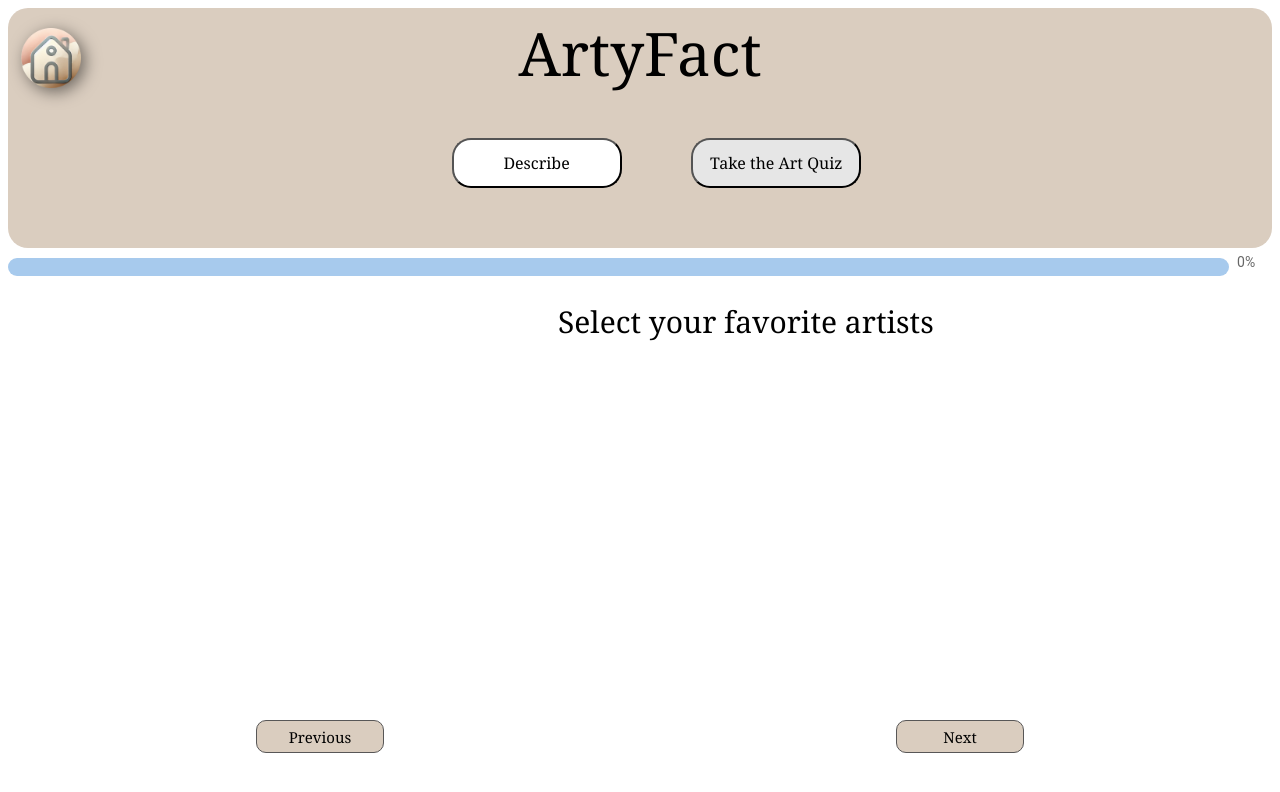
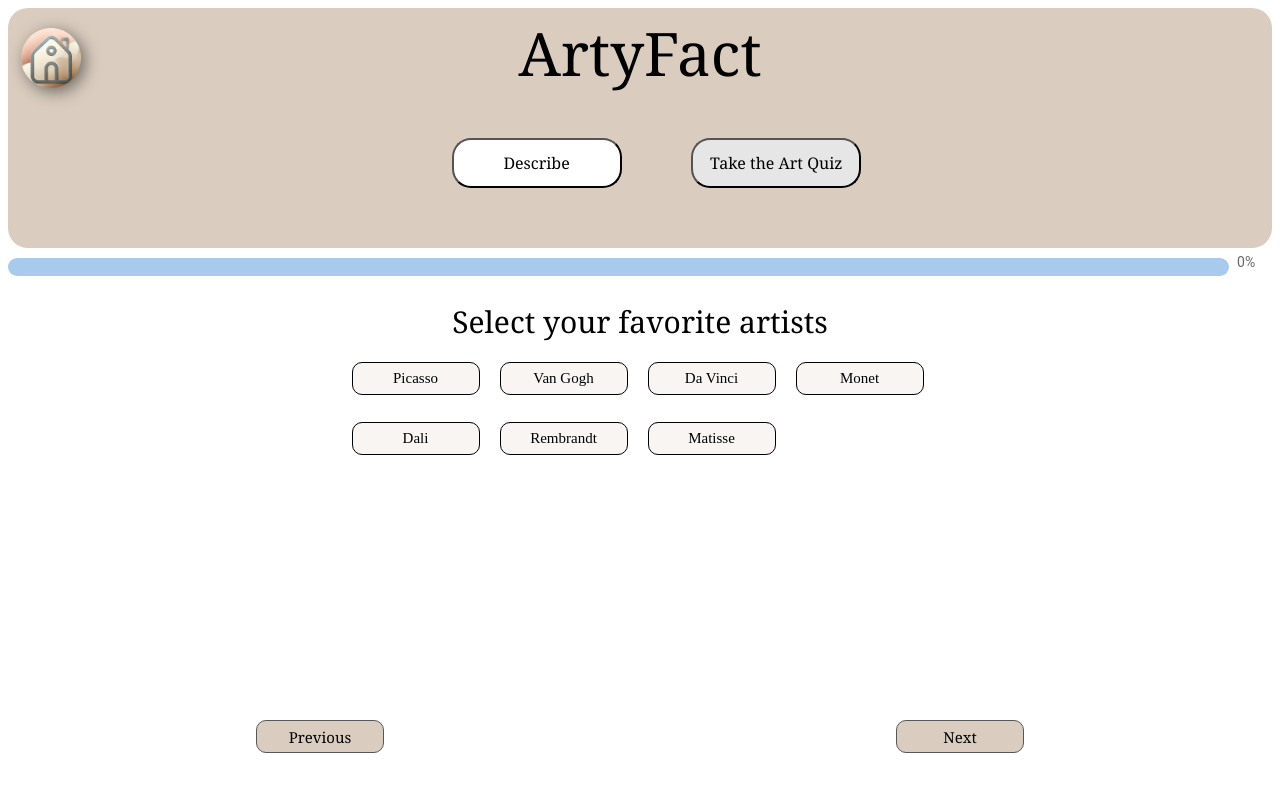
Before and after one commit to Manas3005/ArtyFact, a React (Vite) app: page /#/findMyTaste in a window 1280 px wide. Both pictures are taken after a click on the button "Take the Art Quiz". Shown: the top 792 px of the page. Built offline with nearby package versions, Linux system fonts and the light colour scheme.

Commit message:
Update styling and view to include artist options

```diff
--- a/src/reactjs/findMyTastePresenter.jsx
+++ b/src/reactjs/findMyTastePresenter.jsx
@@ -1,7 +1,8 @@
 import { FindMyTasteTopBarView } from "../views/findMyTastePageViews/findMyTasteTopBarView"
 import { DreamArtDescView } from "../views/findMyTastePageViews/dreamArtDescView"
 import { ArtQuizView } from "../views/findMyTastePageViews/artQuizView"
-import { useEffect, useState } from "react";
+import { useState } from "react";
+import { testAPI, getArtWorks, getArtWorkImage, URLParamsForImage, getArtWorksSearch} from '/src/apiCall.js';
 import { useDispatch, useSelector } from "react-redux";
 import { incrementProgress, decrementProgress } from "../store/findMyTasteSlice";
 
@@ -28,6 +29,10 @@ export function FindMyTaste(props){
         dispatch(decrementProgress(10))
     }
 
+    function fetchArtlistFromArtistACB(){
+
+    }
+
     const updatedProgress = useSelector((state) => state.findMyTaste.progress); //this is to actually update the artQuiz view
 
     return (<div>
@@ -38,6 +43,7 @@ export function FindMyTaste(props){
                 {currentView === 'describe' ? (<DreamArtDescView/>) : (<ArtQuizView
                                                                         onNextButtonClicked = {incrementQuizProgressACB}
                                                                         onPreviousButtonClicked = {decrementQuizProgressACB}
+                                                                        onArtistSelected = {fetchArtlistFromArtistACB}
                                                                         updatedProgress = {updatedProgress} //Passing down the updated progress to the ArtQuiz view
                                                                         />)}
             </div>)
--- a/src/style.css
+++ b/src/style.css
@@ -287,9 +287,11 @@ height: 300px;
 }
 
 .quizQuestions{
-    margin-left: 550px;
-    margin-top: 25px;
-    font-size: 30;
+    display: flex;
+    justify-content: center;
+    text-align: center;
+    margin-top: 2%;
+    font-size: 30px;
     font-family: Cambria, Cochin, Georgia, Times, 'Times New Roman', serif;
 }
 
@@ -329,8 +331,32 @@ height: 300px;
     transition: transform 0.35s ease, box-shadow 0.35s ease;
 
 }
+.favoriteArtistsContainer {
+    display: grid;
+    grid-template-columns: repeat(4, 1fr);
+    column-gap: 15px;
+    row-gap: 20px;
+    justify-items: start;
+    margin-top: 20px;
+}
 
-.quizPreviousQuestion:hover, .quizNextQuestion:hover, .seeDescResultsButton:hover{
+.favoriteArtist {
+    font-family: "Junge";
+    font-size: 15px;
+    width: 128px;
+    height: 33px;
+    border: 0.5px solid #000000;
+    border-radius: 10px;
+    background-color: #f8f5f2;
+    cursor: pointer;
+    transition: transform 0.35s ease, box-shadow 0.35s ease;
+    margin-right: calc(5px + 1%);
+    margin-bottom: calc(5px + 1.5%);
+}
+
+
+
+.quizPreviousQuestion:hover, .quizNextQuestion:hover, .seeDescResultsButton{
     transform: scale(1.1);
     box-shadow: 0px 4px 10px #dacdbf;
 }
--- a/src/views/findMyTastePageViews/artQuizView.jsx
+++ b/src/views/findMyTastePageViews/artQuizView.jsx
@@ -15,6 +15,10 @@ export function ArtQuizView (props){
         props.onPreviousButtonClicked();
     }
 
+    function handleChoiceSelectionACB(){
+        props.onArtistSelected();
+    }
+
 
     return (
 
@@ -22,10 +26,20 @@ export function ArtQuizView (props){
 
         <LinearWithValueLabel updatedProgress = {updatedProgress}></LinearWithValueLabel> {/*Passing down the updated progress to the third party component*/}
 
-        <div>
-            {updatedProgress === 0 ? (<div className = "quizQuestions">Select your favorite artists </div>) :
-             updatedProgress=== 10 ? (<div className = "quizQuestions">New Question</div>):
-             (<div className = "quizQuestions">Done</div>) }
+        <div className = "quizQuestions">
+            {updatedProgress === 0 ? (<div >Select your favorite artists {/*Parameter used: "artist_title" */}
+                                        <div className="favoriteArtistsContainer">
+                                            <button className="favoriteArtist" >Picasso</button>
+                                            <button className="favoriteArtist">Van Gogh</button>
+                                            <button className="favoriteArtist">Da Vinci</button>
+                                            <button className="favoriteArtist">Monet</button>
+                                            <button className="favoriteArtist">Dali</button>
+                                            <button className="favoriteArtist">Rembrandt</button>
+                                            <button className="favoriteArtist">Matisse</button>
+                                        </div>
+                                     </div>)
+            :updatedProgress=== 10 ? (<div >Select your favorite color that you would like your art to be dominated with</div>)
+            :(<div >Done</div>) }
 
             <button onClick = {handlePreviousClickACB} className = "quizPreviousQuestion"> Previous</button>
             <button onClick = {handleNextClickACB} className = "quizNextQuestion"> Next</button>
```
